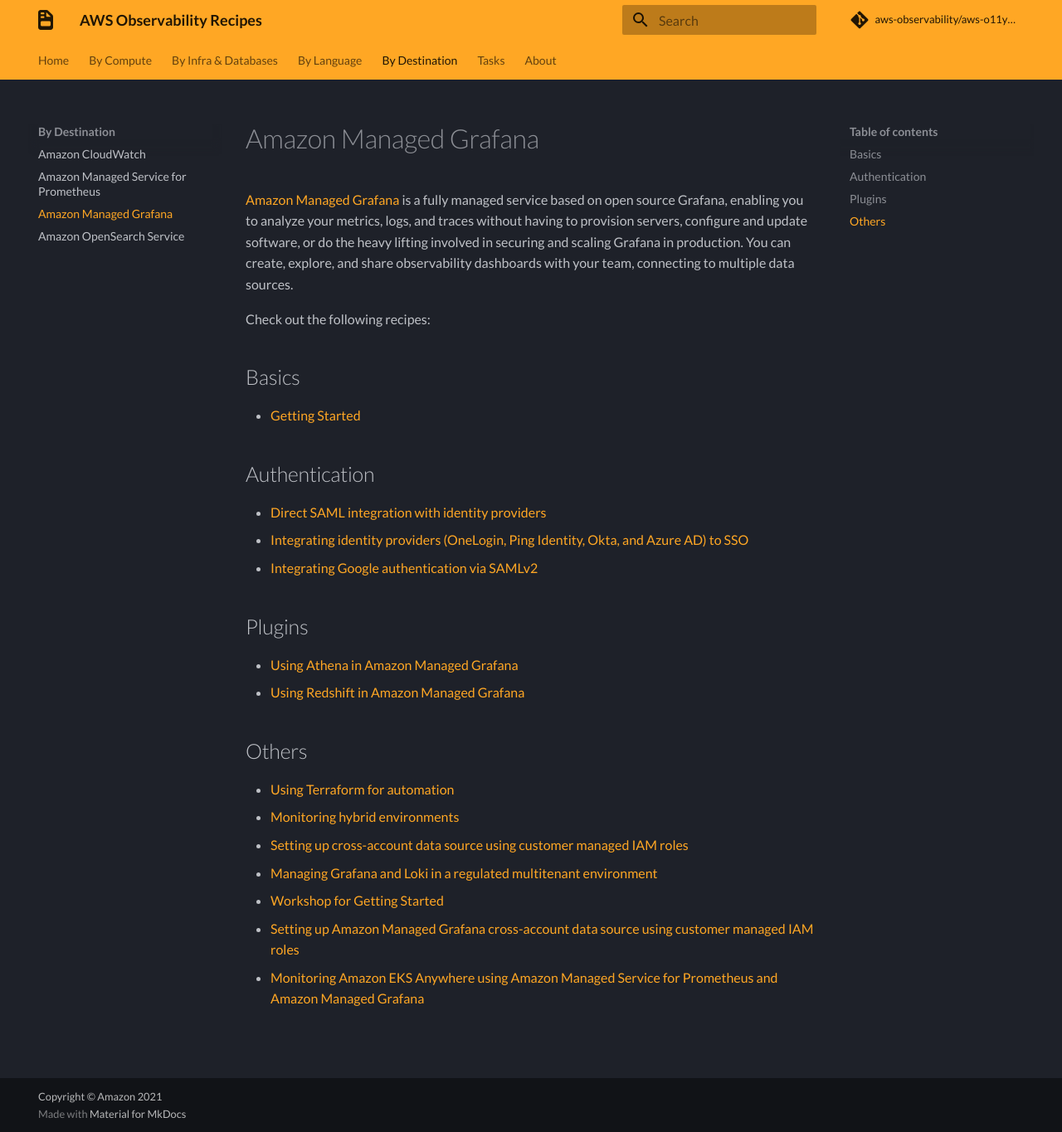
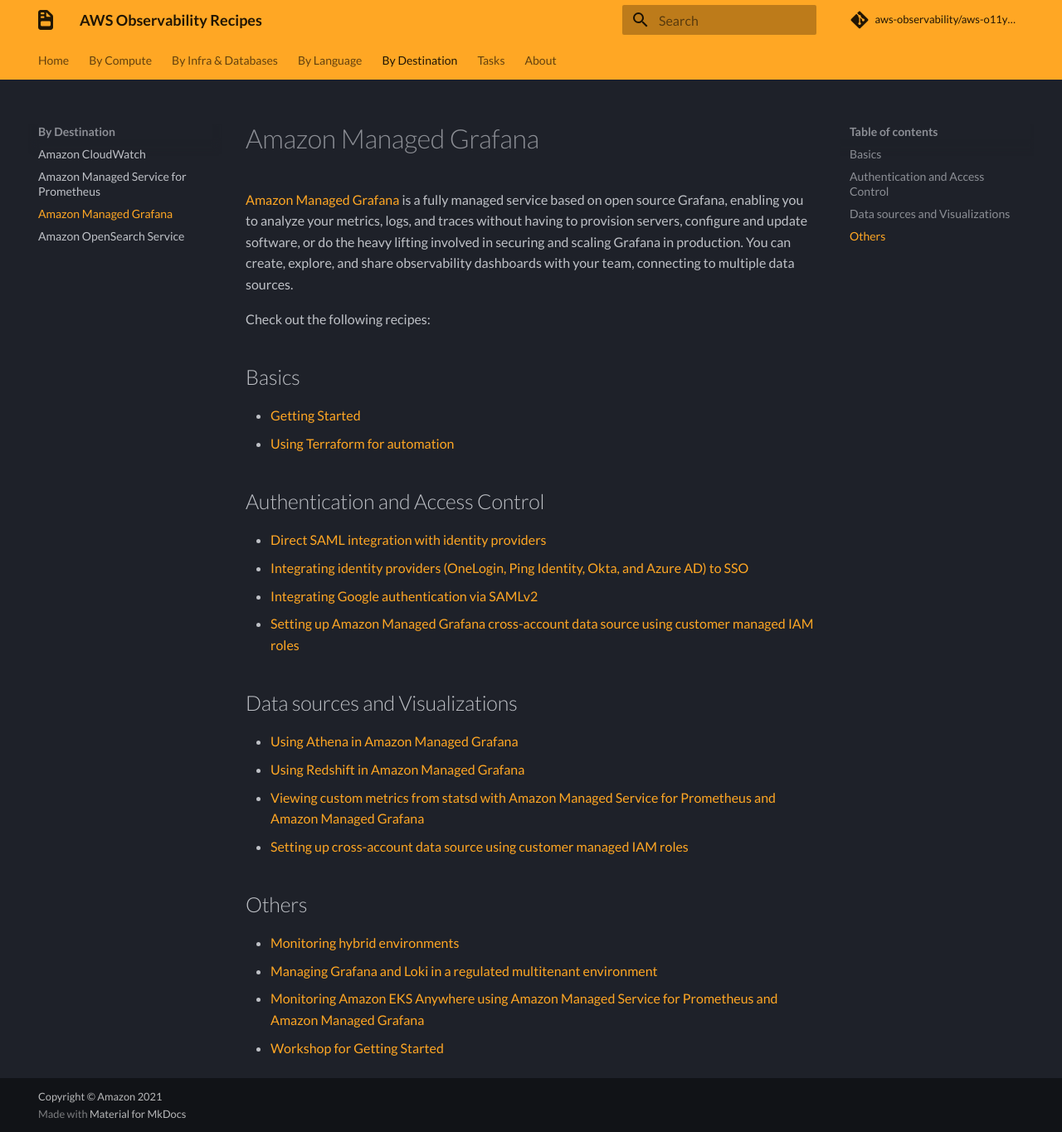
Before and after one commit to aws-observability/aws-o11y-recipes, an MkDocs documentation site: the page built from docs/amg.md, in a window 1280 px wide and 1365 px high. Shown: the whole window at 83% size. Built offline with MkDocs 1.6.1 and Material for MkDocs 9.7.7, drawn with Linux system fonts in a browser that asks for light colours; some web fonts are replaced; comment, search, counter and statistics services are not loaded.

Commit message:
adds statsd to AMG
Signed-off-by: Michael Hausenblas <hausenbl@amazon.com>

```diff
--- a/docs/amg.md
+++ b/docs/amg.md
@@ -12,27 +12,28 @@
 ## Basics
 
 - [Getting Started][amg-gettingstarted]
+- [Using Terraform for automation][amg-tf-automation]
 
-## Authentication
+## Authentication and Access Control
 
 - [Direct SAML integration with identity providers][amg-saml]
 - [Integrating identity providers (OneLogin, Ping Identity, Okta, and Azure AD) to SSO][amg-idps]
 - [Integrating Google authentication via SAMLv2][amg-google-idps]
+- [Setting up Amazon Managed Grafana cross-account data source using customer managed IAM roles][amg-cross-account-access]
 
-## Plugins
+## Data sources and Visualizations
 
 - [Using Athena in Amazon Managed Grafana][amg-plugin-athena]
 - [Using Redshift in Amazon Managed Grafana][amg-plugin-redshift]
+- [Viewing custom metrics from statsd with Amazon Managed Service for Prometheus and Amazon Managed Grafana][amg-amp-statsd]
+- [Setting up cross-account data source using customer managed IAM roles][amg-xacc-ds]
 
 ## Others
+- [Monitoring hybrid environments][amg-hybridenvs]
+- [Managing Grafana and Loki in a regulated multitenant environment][grafana-loki-regenv]
+- [Monitoring Amazon EKS Anywhere using Amazon Managed Service for Prometheus and Amazon Managed Grafana][amg-anywhere-monitoring]
+- [Workshop for Getting Started][amg-oow]
 
-- [Using Terraform for automation][amg-tf-automation]
-- [Monitoring hybrid environments][amg-hybridenvs]
-- [Setting up cross-account data source using customer managed IAM roles][amg-xacc-ds]
-- [Managing Grafana and Loki in a regulated multitenant environment][grafana-loki-regenv]
-- [Workshop for Getting Started][amg-oow]
-- [Setting up Amazon Managed Grafana cross-account data source using customer managed IAM roles][amg-cross-account-access]
-- [Monitoring Amazon EKS Anywhere using Amazon Managed Service for Prometheus and Amazon Managed Grafana][amg-anywhere-monitoring]
 
 [amg-main]: https://aws.amazon.com/grafana/
 [amg-gettingstarted]: https://aws.amazon.com/blogs/mt/amazon-managed-grafana-getting-started/
@@ -48,3 +49,4 @@
 [amg-plugin-redshift]: recipes/amg-redshift-plugin.md
 [amg-cross-account-access]: https://aws.amazon.com/blogs/opensource/setting-up-amazon-managed-grafana-cross-account-data-source-using-customer-managed-iam-roles/
 [amg-anywhere-monitoring]: https://aws.amazon.com/blogs/containers/monitoring-amazon-eks-anywhere-using-amazon-managed-service-for-prometheus-and-amazon-managed-grafana/
+[amg-amp-statsd]: https://aws.amazon.com/blogs/mt/viewing-custom-metrics-from-statsd-with-amazon-managed-service-for-prometheus-and-amazon-managed-grafana/
```
